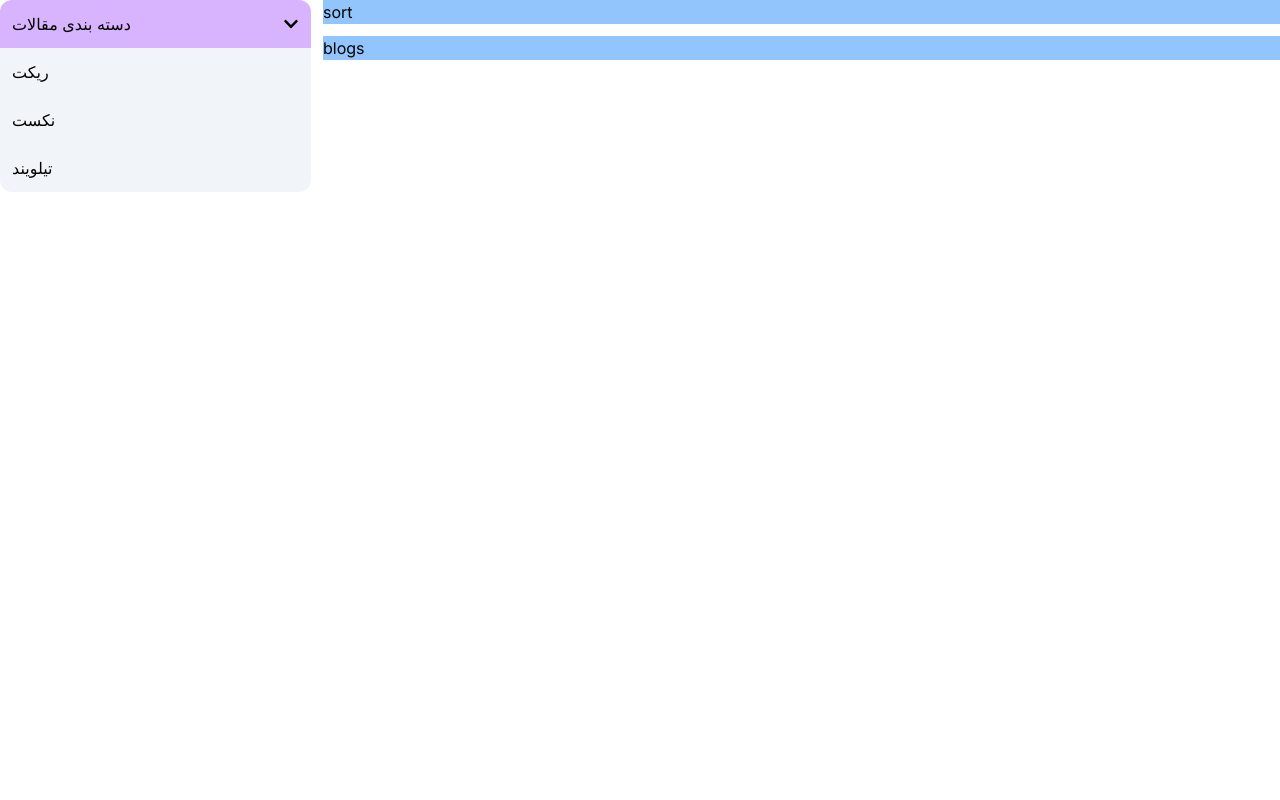
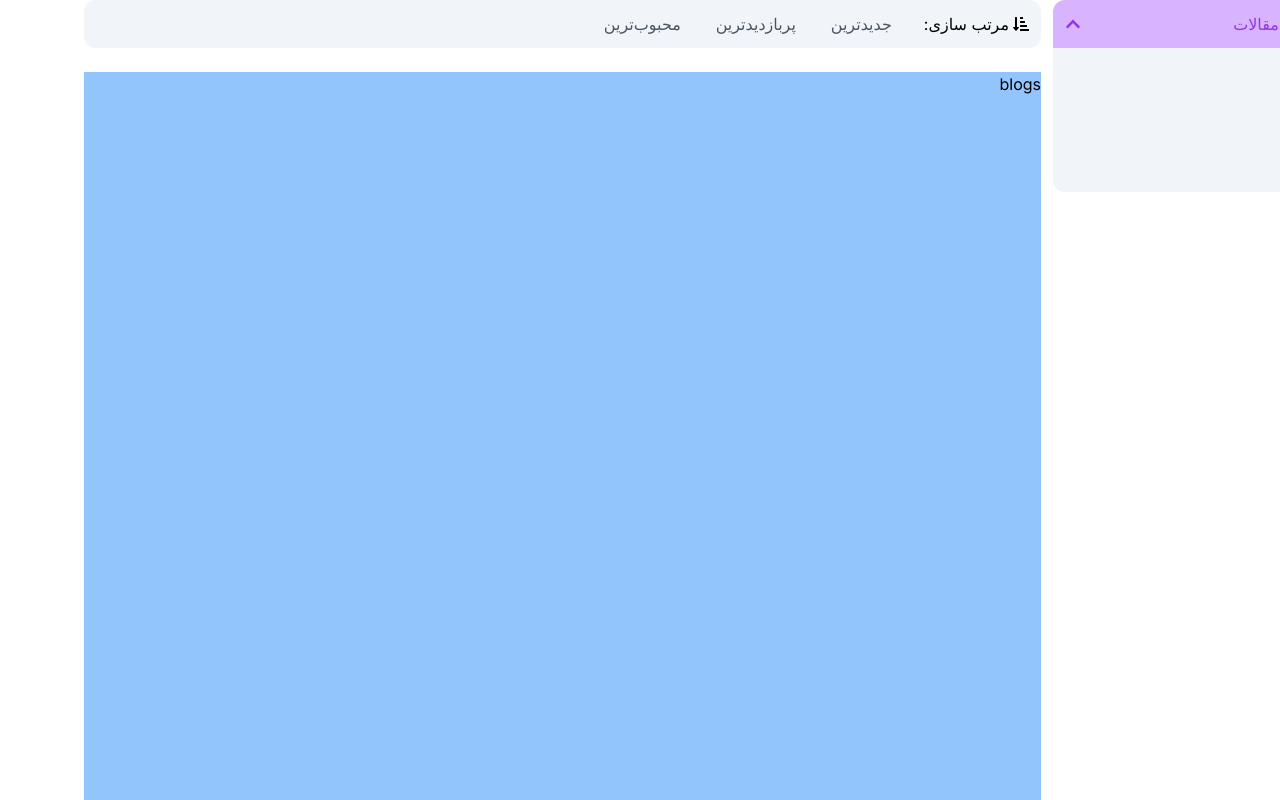
Before and after one commit to Masiha-mohammadpoor/nextjs-blogs, a Next.js app: page / in a window 1280 px wide. Built offline with nearby package versions, Linux system fonts and the light colour scheme.

Commit message:
sortbar created

```diff
--- a/src/app/layout.js
+++ b/src/app/layout.js
@@ -10,7 +10,7 @@ export const metadata = {
 
 export default function RootLayout({ children }) {
   return (
-    <html lang="en">
+    <html lang="en" dir="rtl">
       <body className={inter.className}>{children}</body>
     </html>
   );
--- a/src/app/page.js
+++ b/src/app/page.js
@@ -1,27 +1,44 @@
-import { FaChevronDown } from "react-icons/fa";
+"use client";
+import { FaChevronDown , FaSortAmountDownAlt} from "react-icons/fa";
+import { useState } from "react";
 import Link from "next/link";
+
+
 const Home = () => {
 
+  const [showCategoryMenu , setShowCategoryMenu] = useState(true);
+
   return (
-    <main className="grid gap-3 md:grid-cols-12 md:grid-rows-2">
+    <main className="grid gap-3 md:grid-cols-12 min-h-screen md:grid-rows-[60px_minmax(300px,_1fr)]">
       {/* category */}
-      <section className="md:col-span-3">
+      <section className="md:col-span-3 md:row-span-2">
         <div>
-          <div className="p-3 rounded-t-xl flex justify-between items-center cursor-pointer bg-purple-300">
-            <p>دسته بندی مقالات</p>
-            <FaChevronDown/>
+          <div onClick={() => setShowCategoryMenu(prev => !prev)} className="p-3 rounded-t-xl flex justify-between items-center cursor-pointer bg-purple-300">
+            <p className="text-purple-600">دسته بندی مقالات</p>
+            <FaChevronDown className={`text-purple-600 transition-all duration-300 ${showCategoryMenu ? "rotate-180" : "rotate-0"}`}/>
           </div>
-          <div className="rounded-b-xl overflow-hidden ">
+          <div className={`rounded-b-xl overflow-hidden ${showCategoryMenu ? "block" : "hidden"}`}>
             <Link href="#"><div className="transition-all duration-300 p-3 bg-slate-100 hover:bg-gray-300">ریکت</div></Link>
             <Link href="#"><div className="transition-all duration-300 p-3 bg-slate-100 hover:bg-gray-300">نکست</div></Link>
             <Link href="#"><div className="transition-all duration-300 p-3 bg-slate-100 hover:bg-gray-300">تیلویند</div></Link>
           </div>
         </div>
       </section>
-      <section className="col-span-9 flex flex-col gap-3">
-        <section className="bg-blue-300">sort</section>
-        <section className="bg-blue-300">blogs</section>
-      </section>
+      {/* sortBar */}
+        <section className="hidden md:block md:col-span-9">
+          <div className="bg-slate-100 flex rounded-xl overflow-hidden pr-3">
+            <div className="flex ml-8 items-center">
+              <FaSortAmountDownAlt className="ml-1"/>
+              <p>مرتب سازی:</p>
+            </div>
+            <ul className="flex w-72 justify-between items-center">
+              <li className="py-3 cursor-pointer text-gray-600">جدید‌ترین</li>
+              <li className="py-3 cursor-pointer text-gray-600">پر‌بازدیدترین</li>
+              <li className="py-3 cursor-pointer text-gray-600">محبوب‌ترین</li>
+            </ul>
+          </div>
+        </section>
+        <section className="bg-blue-300 md:col-span-9">blogs</section>
     </main>
   );
 }
```
